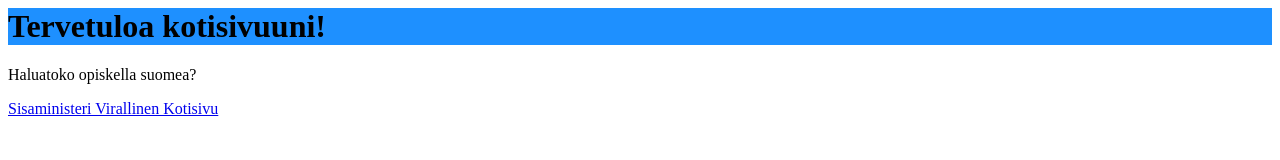
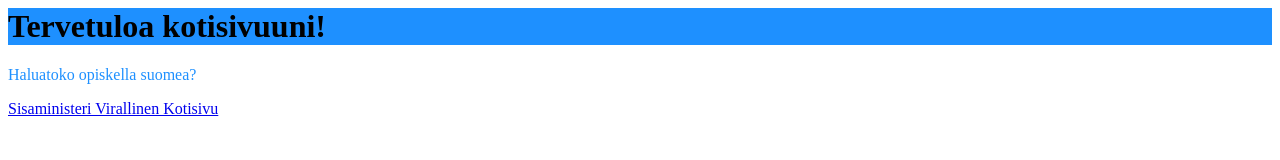
Before and after one commit to LiuTsing/liutsing.github.io, a plain HTML site: page index.html in a window 1280 px wide. Drawn offline with Linux system fonts and the light colour scheme.

Commit message:
index.html

```diff
--- a/index.html
+++ b/index.html
@@ -1,5 +1,5 @@
 <h1 style="background-color:DodgerBlue;" style="color:White;">Tervetuloa kotisivuuni!</h1>
 
-<p>Haluatoko opiskella suomea?</p>
+<p style="color:DodgerBlue;">Haluatoko opiskella suomea?</p>
 
 <a href="https://www.intermin.fi">Sisaministeri Virallinen Kotisivu</a>
```
